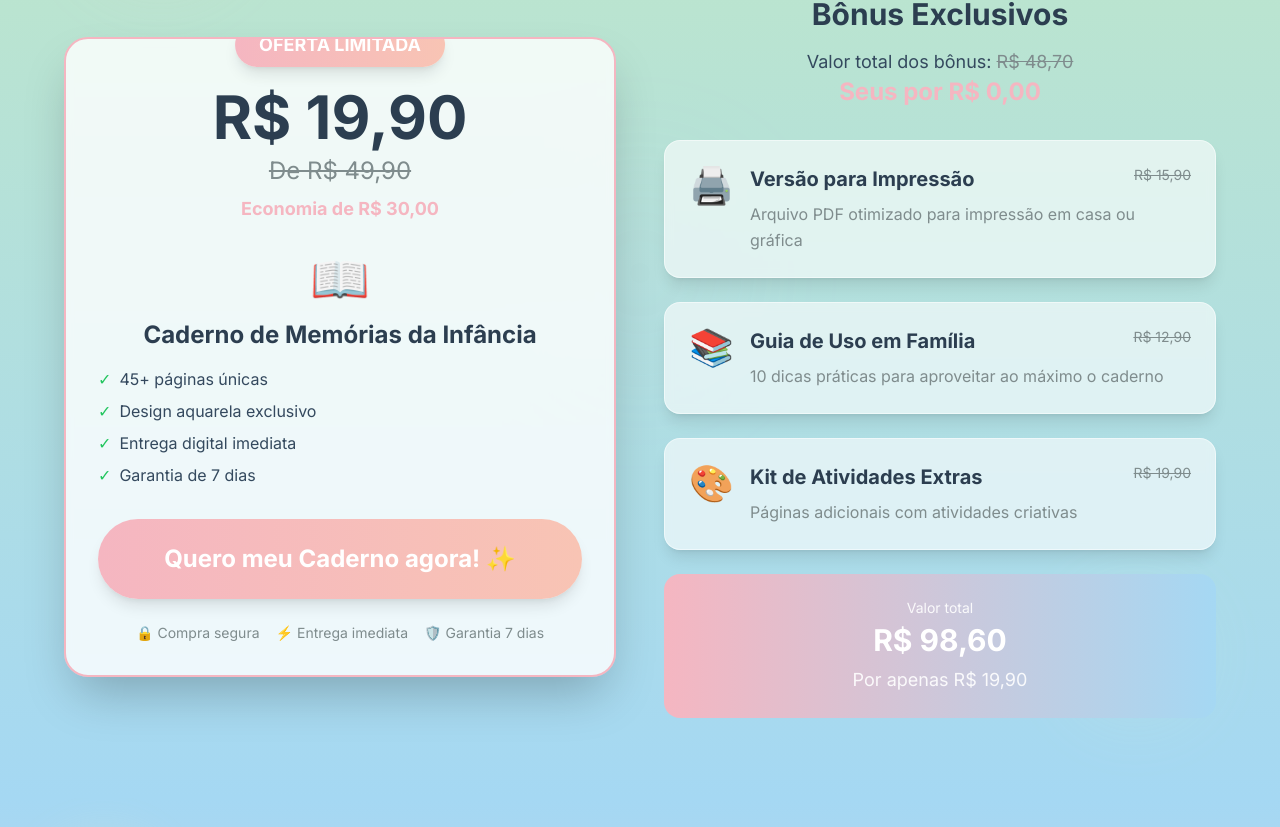
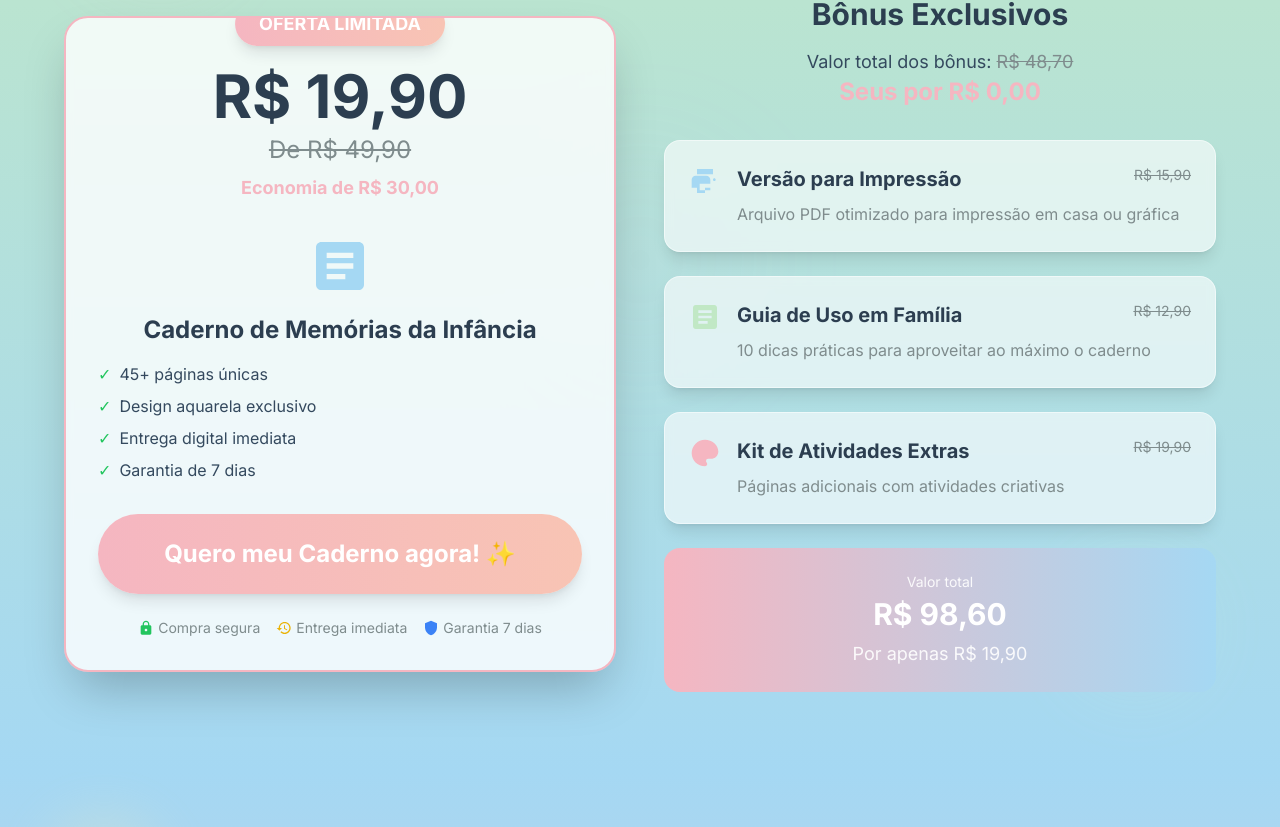
Before and after one commit to EverGreen-Agency/eg, a Next.js app: page /caderno-memorias in a window 1280 px wide. Shown: the part 5693-6520 px from the top of the page. Built offline with nearby package versions, Linux system fonts and the light colour scheme; a web font is replaced by a local one.

Commit message:
fix(): LP  Caderno dos Sonhos Ícones

```diff
--- a/src/components/caderno/FinalCTA.tsx
+++ b/src/components/caderno/FinalCTA.tsx
@@ -81,7 +81,11 @@ export default function FinalCTA() {
           {/* Additional Benefits */}
           <div className="mt-16 grid md:grid-cols-3 gap-8">
             <div className="bg-white/60 backdrop-blur-sm rounded-2xl p-6 shadow-lg">
-              <div className="text-4xl mb-4">💝</div>
+              <div className="flex justify-center mb-4">
+                <svg className="w-12 h-12 text-[#F5B6C1]" fill="currentColor" viewBox="0 0 24 24">
+                  <path d="M12 21.35l-1.45-1.32C5.4 15.36 2 12.28 2 8.5 2 5.42 4.42 3 7.5 3c1.74 0 3.41.81 4.5 2.09C13.09 3.81 14.76 3 16.5 3 19.58 3 22 5.42 22 8.5c0 3.78-3.4 6.86-8.55 11.54L12 21.35z"/>
+                </svg>
+              </div>
               <h3 className="text-xl font-bold text-[#2C3E50] mb-3">
                 Presente Perfeito
               </h3>
@@ -91,7 +95,11 @@ export default function FinalCTA() {
             </div>
 
             <div className="bg-white/60 backdrop-blur-sm rounded-2xl p-6 shadow-lg">
-              <div className="text-4xl mb-4">👨‍👩‍👧‍👦</div>
+              <div className="flex justify-center mb-4">
+                <svg className="w-12 h-12 text-[#A5D8F3]" fill="currentColor" viewBox="0 0 24 24">
+                  <path d="M16 4c0-1.11.89-2 2-2s2 .89 2 2-.89 2-2 2-2-.89-2-2zm4 18v-6h2.5l-2.54-7.63A1.5 1.5 0 0 0 18.54 7H16c-.8 0-1.54.5-1.85 1.26L12.5 12H10v8h2v-6h2.5l1.5 6H20zM12.5 11.5c.83 0 1.5-.67 1.5-1.5s-.67-1.5-1.5-1.5S11 9.17 11 10s.67 1.5 1.5 1.5zM5.5 6c1.11 0 2-.89 2-2s-.89-2-2-2-2 .89-2 2 .89 2 2 2zm2 16v-7H9V9.5C9 8.12 7.88 7 6.5 7S4 8.12 4 9.5V15h1.5v7h2z"/>
+                </svg>
+              </div>
               <h3 className="text-xl font-bold text-[#2C3E50] mb-3">
                 Conecta Famílias
               </h3>
@@ -101,7 +109,11 @@ export default function FinalCTA() {
             </div>
 
             <div className="bg-white/60 backdrop-blur-sm rounded-2xl p-6 shadow-lg">
-              <div className="text-4xl mb-4">📚</div>
+              <div className="flex justify-center mb-4">
+                <svg className="w-12 h-12 text-[#C1E8C5]" fill="currentColor" viewBox="0 0 24 24">
+                  <path d="M19 3H5c-1.1 0-2 .9-2 2v14c0 1.1.9 2 2 2h14c1.1 0 2-.9 2-2V5c0-1.1-.9-2-2-2zm-5 14H7v-2h7v2zm3-4H7v-2h10v2zm0-4H7V7h10v2z"/>
+                </svg>
+              </div>
               <h3 className="text-xl font-bold text-[#2C3E50] mb-3">
                 Memórias Eternas
               </h3>
--- a/src/components/caderno/OfferSection.tsx
+++ b/src/components/caderno/OfferSection.tsx
@@ -2,21 +2,47 @@
 
 import React from 'react';
 
+// Função para renderizar ícones SVG modernos
+const renderIcon = (iconType: string) => {
+  switch (iconType) {
+    case 'printer':
+      return (
+        <svg className="w-8 h-8 text-[#A5D8F3]" fill="currentColor" viewBox="0 0 24 24">
+          <path d="M19 8H5c-1.66 0-3 1.34-3 3v6h4v4h6v-4h4v-6c0-1.66-1.34-3-3-3zm-3 11H8v-5h8v5zm3-7c-.55 0-1-.45-1-1s.45-1 1-1 1 .45 1 1-.45 1-1 1zm-1-9H6v4h12V3z"/>
+        </svg>
+      );
+    case 'book':
+      return (
+        <svg className="w-8 h-8 text-[#C1E8C5]" fill="currentColor" viewBox="0 0 24 24">
+          <path d="M19 3H5c-1.1 0-2 .9-2 2v14c0 1.1.9 2 2 2h14c1.1 0 2-.9 2-2V5c0-1.1-.9-2-2-2zm-5 14H7v-2h7v2zm3-4H7v-2h10v2zm0-4H7V7h10v2z"/>
+        </svg>
+      );
+    case 'palette':
+      return (
+        <svg className="w-8 h-8 text-[#F5B6C1]" fill="currentColor" viewBox="0 0 24 24">
+          <path d="M12 2C6.5 2 2 6.5 2 12s4.5 10 10 10c.926 0 1.648-.746 1.648-1.688 0-.437-.18-.835-.437-1.125-.29-.289-.438-.652-.438-1.125a1.64 1.64 0 0 1 1.668-1.668h1.996c3.051 0 5.555-2.503 5.555-5.554C21.965 6.012 17.461 2 12 2zm6.442 5.125c-.437 0-.746.309-.746.746s.309.746.746.746.746-.309.746-.746-.309-.746-.746-.746z"/>
+        </svg>
+      );
+    default:
+      return <div className="w-8 h-8 bg-gray-300 rounded"></div>;
+  }
+};
+
 const bonuses = [
   {
-    icon: "🖨️",
+    icon: "printer",
     title: "Versão para Impressão",
     description: "Arquivo PDF otimizado para impressão em casa ou gráfica",
     value: "R$ 15,90"
   },
   {
-    icon: "📚",
+    icon: "book",
     title: "Guia de Uso em Família",
     description: "10 dicas práticas para aproveitar ao máximo o caderno",
     value: "R$ 12,90"
   },
   {
-    icon: "🎨",
+    icon: "palette",
     title: "Kit de Atividades Extras",
     description: "Páginas adicionais com atividades criativas",
     value: "R$ 19,90"
@@ -74,7 +100,11 @@ export default function OfferSection() {
 
                 {/* Main Product */}
                 <div className="text-center mb-8">
-                  <div className="text-5xl mb-4">📖</div>
+                  <div className="flex justify-center mb-4">
+                    <svg className="w-16 h-16 text-[#A5D8F3]" fill="currentColor" viewBox="0 0 24 24">
+                      <path d="M19 3H5c-1.1 0-2 .9-2 2v14c0 1.1.9 2 2 2h14c1.1 0 2-.9 2-2V5c0-1.1-.9-2-2-2zm-5 14H7v-2h7v2zm3-4H7v-2h10v2zm0-4H7V7h10v2z"/>
+                    </svg>
+                  </div>
                   <h3 className="text-2xl font-bold text-[#2C3E50] mb-4">
                     Caderno de Memórias da Infância
                   </h3>
@@ -111,15 +141,21 @@ export default function OfferSection() {
                 {/* Security badges */}
                 <div className="flex justify-center gap-4 text-sm text-[#7F8C8D]">
                   <div className="flex items-center gap-1">
-                    <span>🔒</span>
+                    <svg className="w-4 h-4 text-green-500" fill="currentColor" viewBox="0 0 24 24">
+                      <path d="M18 8h-1V6c0-2.76-2.24-5-5-5S7 3.24 7 6v2H6c-1.1 0-2 .9-2 2v10c0 1.1.9 2 2 2h12c1.1 0 2-.9 2-2V10c0-1.1-.9-2-2-2zm-6 9c-1.1 0-2-.9-2-2s.9-2 2-2 2 .9 2 2-.9 2-2 2zm3.1-9H8.9V6c0-1.71 1.39-3.1 3.1-3.1 1.71 0 3.1 1.39 3.1 3.1v2z"/>
+                    </svg>
                     <span>Compra segura</span>
                   </div>
                   <div className="flex items-center gap-1">
-                    <span>⚡</span>
+                    <svg className="w-4 h-4 text-yellow-500" fill="currentColor" viewBox="0 0 24 24">
+                      <path d="M13 3c-4.97 0-9 4.03-9 9H1l3.89 3.89.07.14L9 12H6c0-3.87 3.13-7 7-7s7 3.13 7 7-3.13 7-7 7c-1.93 0-3.68-.79-4.94-2.06l-1.42 1.42C8.27 19.99 10.51 21 13 21c4.97 0 9-4.03 9-9s-4.03-9-9-9zm-1 5v5l4.28 2.54.72-1.21-3.5-2.08V8H12z"/>
+                    </svg>
                     <span>Entrega imediata</span>
                   </div>
                   <div className="flex items-center gap-1">
-                    <span>🛡️</span>
+                    <svg className="w-4 h-4 text-blue-500" fill="currentColor" viewBox="0 0 24 24">
+                      <path d="M12 1L3 5v6c0 5.55 3.84 10.74 9 12 5.16-1.26 9-6.45 9-12V5l-9-4z"/>
+                    </svg>
                     <span>Garantia 7 dias</span>
                   </div>
                 </div>
@@ -146,7 +182,7 @@ export default function OfferSection() {
                   className="bg-white/60 backdrop-blur-sm rounded-2xl p-6 shadow-lg border border-white/50"
                 >
                   <div className="flex items-start gap-4">
-                    <div className="text-4xl">{bonus.icon}</div>
+                    <div className="flex items-center justify-center">{renderIcon(bonus.icon)}</div>
                     <div className="flex-1">
                       <div className="flex justify-between items-start mb-2">
                         <h4 className="text-xl font-bold text-[#2C3E50]">
```
